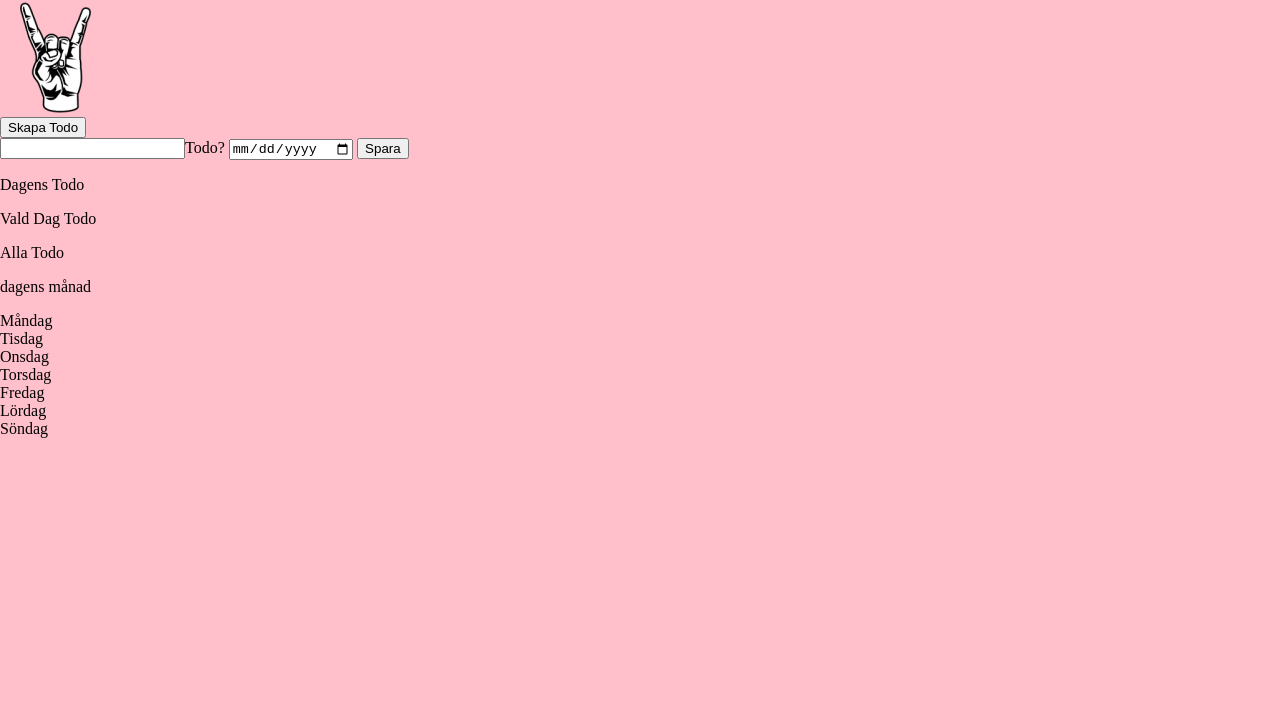
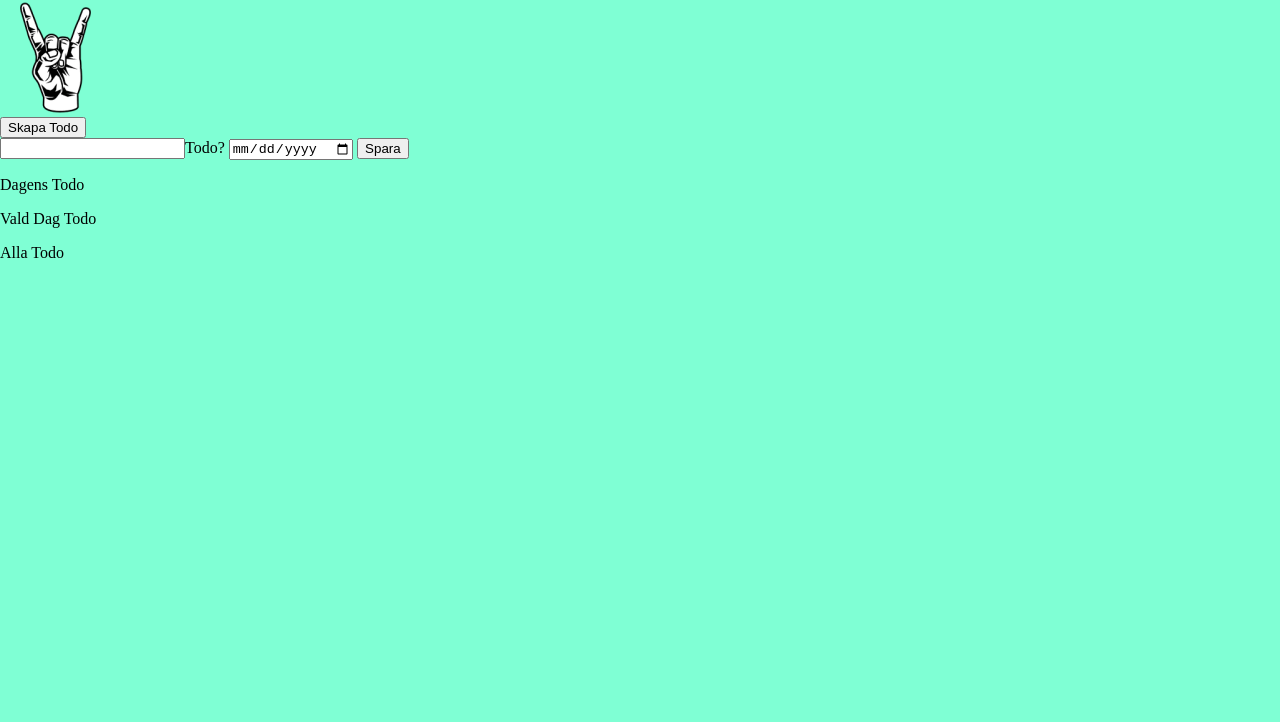
Before and after one commit to Sillen00/To-Do-Calendar, a website: page public/index.html in a window 1280 px wide. Shown: the part 78-800 px from the top of the page. Drawn offline with Linux system fonts and the light colour scheme.

Commit message:
styled aside and main

```diff
--- a/public/css/style.css
+++ b/public/css/style.css
@@ -28,3 +28,20 @@ header{
 header img {
     height: 100%;
 }
+
+
+.aside-main-container{
+    display: flex;
+    height:calc(100vh - var(--header-height));
+}
+
+
+aside{
+    width: 100%;
+    background-color: aquamarine;
+}
+
+main{
+    display: none;
+    background-color: blueviolet;
+}
```
